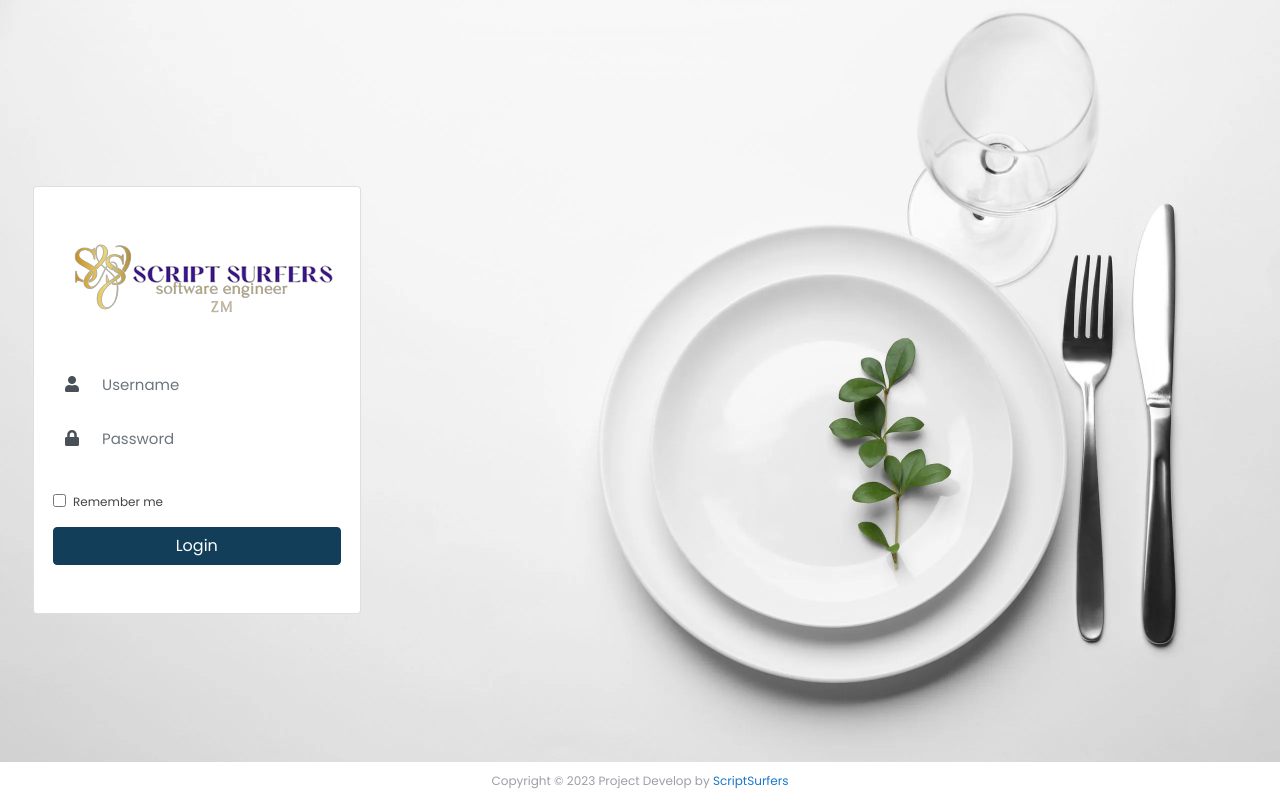
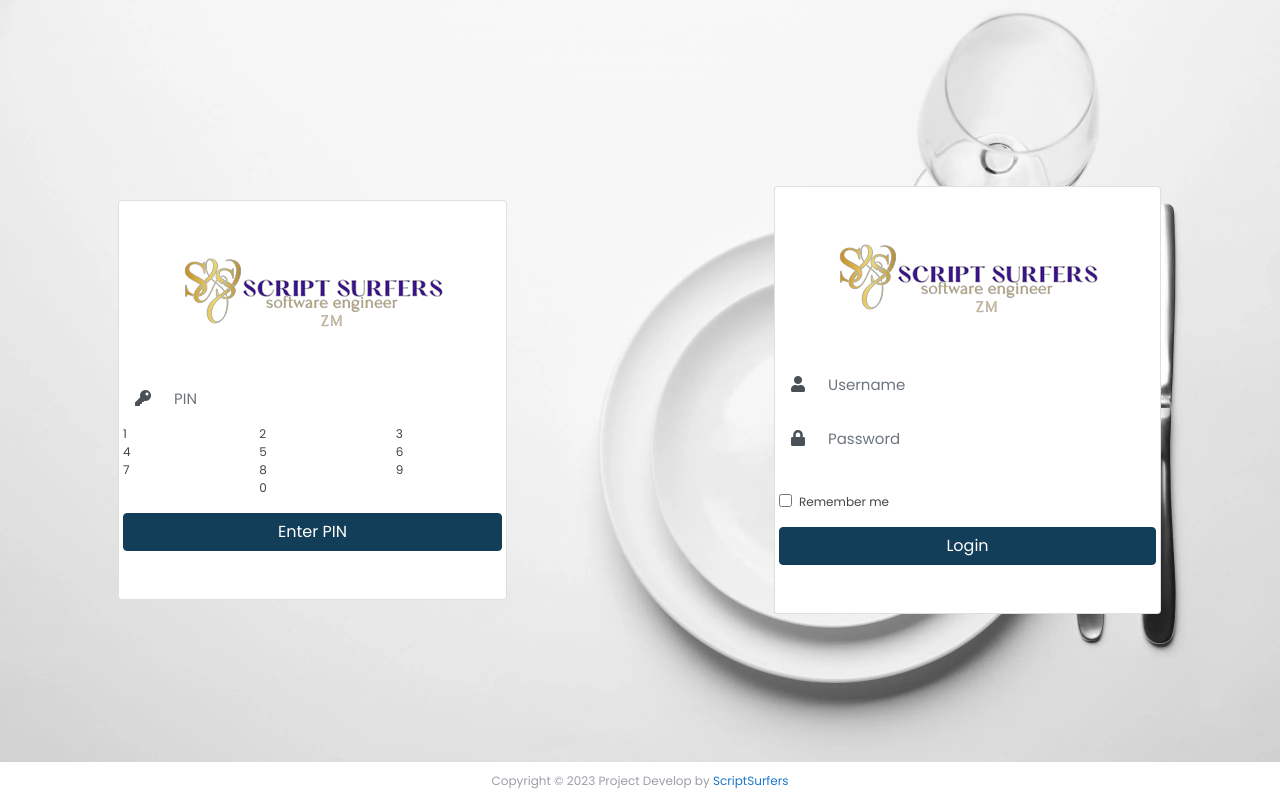
Before and after one commit to Zaksam00/kruxton, a PHP site: page /login.php in a window 1280 px wide. Run offline with PHP 8.4, Linux system fonts and the light colour scheme; data comes from the database, SQL or seed files in the repository; some libraries are stand-ins or nearby versions.

Commit message:
add pin code login

```diff
--- a/login.php
+++ b/login.php
@@ -43,19 +43,81 @@ header("location:index.php?page=home");
 		display: flex;
 	}
 
+  /* Split the forms into two columns */
+  .left-column {
+    width: 50%;
+    padding: 0 10px;
+    display: flex;
+    justify-content: center;
+    align-items: center;
+  }
+
+  .right-column {
+    width: 50%;
+    padding: 0 10px;
+    display: flex;
+    justify-content: center;
+    align-items: center;
+  }
 </style>
 
 <body class="bg-dark">
+  <main id="main">
+    <div class="align-self-center w-100">
+      <div id="login-center" class="row justify-content-start">
+        <!-- Left Column: PIN Form -->
+        <div class="col-md-6 left-column">
+          <div class="card">
+            <div class="card-body py-5 px-1">
+              <h4 class="text-dark text-center mb-5">
+                <img src="assets/uploads/logo.png" width="300px" >
+              </h4>
+					<form id="pin-form">
+						<div class="form-group">
+
+						<div class="input-group mb-2" >
+							<div class="input-group-prepend ">
+								<div class="input-group-text  bg-transparent border-0"><i class="fa fa-key"></i></div>
+							</div>
+							<input type="password" id="pin" name="pin" class="form-control border-0" placeholder="PIN">
+						</div>
 
 
-  <main id="main" >
+						<div class="numeric-keypad">
+									<div class="row">
+										<div class="col-md-4 keypad-button" data-value="1">1</div>
+										<div class="col-md-4 keypad-button" data-value="2">2</div>
+										<div class="col-md-4 keypad-button" data-value="3">3</div>
+									</div>
+									<div class="row">
+										<div class="col-md-4 keypad-button" data-value="4">4</div>
+										<div class="col-md-4 keypad-button" data-value="5">5</div>
+										<div class="col-md-4 keypad-button" data-value="6">6</div>
+									</div>
+									<div class="row">
+										<div class="col-md-4 keypad-button" data-value="7">7</div>
+										<div class="col-md-4 keypad-button" data-value="8">8</div>
+										<div class="col-md-4 keypad-button" data-value="9">9</div>
+									</div>
+									<div class="row">
+										<div class="col-md-4"></div>
+										<div class="col-md-4 keypad-button" data-value="0">0</div>
+										<div class="col-md-4"></div>
+									</div>
+								</div>
 
-  		<div class="align-self-center w-100">
+						</div>
+						<center><button class="btn col-md-12 btn-primary">Enter PIN</button></center>
+					</form>
+            </div>
+          </div>
+        </div>
 
-  		<div id="login-center" class="row justify-content-start">
-  			<div class="card col-md-3 ml-5">
+        <!-- Right Column: Login Form -->
+        <div class="col-md-6 right-column">
+          <div class="card">
             <div class="card-body py-5 px-1">
-  					<h4 class="text-dark text-center mb-5"><!-- ?php echo $_SESSION['system']['name'] ?> -->
+              <h4 class="text-dark text-center mb-5">
                 <img src="assets/uploads/logo.png" width="300px" >
               </h4>
                 	<form id="login-form" >
@@ -85,12 +147,13 @@ header("location:index.php?page=home");
           </div>
         </div>
       </div>
+    </div>
   </main>
 
   <a href="#" class="back-to-top"><i class="icofont-simple-up"></i></a>
 
-
 </body>
+<script src="https://code.jquery.com/jquery-3.6.0.min.js"></script>
 <script>
 	$('#login-form').submit(function(e){
 		e.preventDefault()
@@ -117,4 +180,15 @@ header("location:index.php?page=home");
 		})
 	})
 </script>
+
+<script>
+	$(document).ready(function() {
+        // Handle numeric keypad button clicks
+        $('.keypad-button').click(function() {
+            var currentValue = $('#pin').val();
+            var digit = $(this).data('value');
+            $('#pin').val(currentValue + digit);
+        });
+    });
+</script>
 </html>
```
Lines whose indentation alone changed are shown as unchanged.
